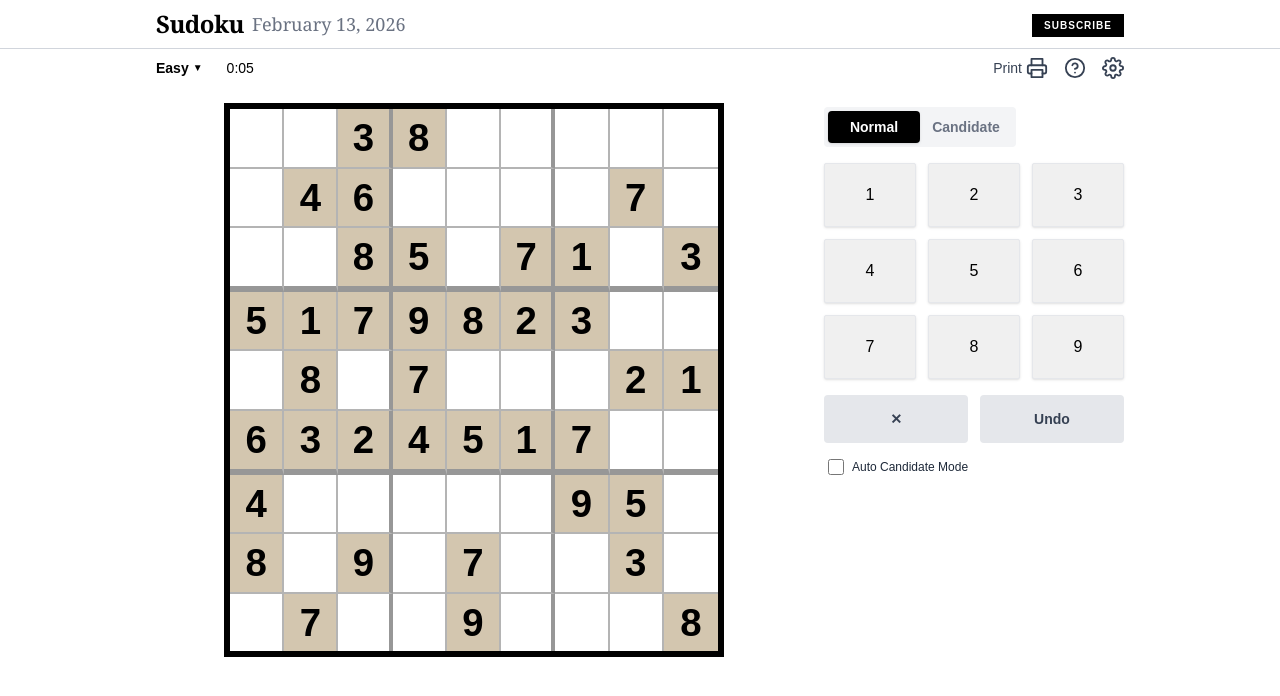
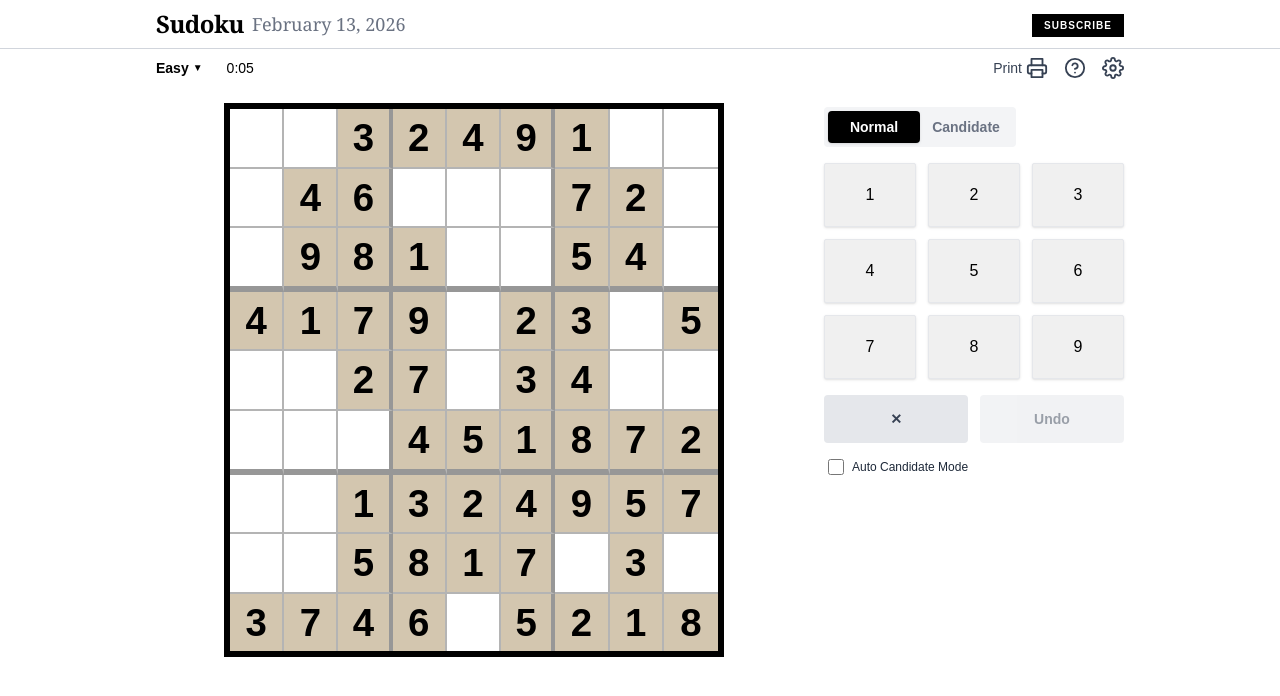
Before and after one commit to amna-mansoor/nyt-sudoku-clone, a React (Vite) app: page / in a window 1280 px wide. Shown: the top 696 px of the page. Built offline with nearby package versions, Linux system fonts and the light colour scheme.

Commit message:
new changes

```diff
--- a/src/App.jsx
+++ b/src/App.jsx
@@ -9,13 +9,13 @@ const HelpIcon = () => <svg xmlns="http://www.w3.org/2000/svg" width="22" height
 function App() {
   const [grid, setGrid] = useState([]);
   const [solvedGrid, setSolvedGrid] = useState([]);
+  const [history, setHistory] = useState([]); // Array to store previous moves
   const [selected, setSelected] = useState(null);
   const [difficulty, setDifficulty] = useState('Easy');
   const [mode, setMode] = useState('normal');
   const [autoCandidate, setAutoCandidate] = useState(false);
   const [timer, setTimer] = useState(0);
   const [isPaused, setIsPaused] = useState(false);
-  const [mistakes, setMistakes] = useState(0);
   const [gameWon, setGameWon] = useState(false);
   const [numberCounts, setNumberCounts] = useState({});
 
@@ -26,14 +26,13 @@ function App() {
         val: val === 0 ? null : val,
         isGiven: val !== 0,
         notes: [],
-        isError: false
       }))
     );
     setSolvedGrid(solved);
     setGrid(newGrid);
+    setHistory([]);
     setDifficulty(diff);
     setTimer(0);
-    setMistakes(0);
     setIsPaused(false);
     setGameWon(false);
     setSelected(null);
@@ -72,14 +71,10 @@ function App() {
     setNumberCounts(counts);
 
     if (isFull && !gameWon) {
-      // Validate against solution
       const isCorrect = grid.every((row, r) =>
         row.every((cell, c) => cell.val === solvedGrid[r][c])
       );
-
-      if (isCorrect) {
-        setGameWon(true);
-      }
+      if (isCorrect) setGameWon(true);
     }
   }, [grid, solvedGrid, gameWon]);
 
@@ -108,6 +103,11 @@ function App() {
     }
   };
 
+  const saveToHistory = () => {
+    const snapshot = grid.map(row => row.map(cell => ({ ...cell, notes: [...cell.notes] })));
+    setHistory(prev => [...prev, snapshot]);
+  };
+
   const handleInput = (num) => {
     if (!selected || isPaused || gameWon) return;
     const [r, c] = selected;
@@ -116,6 +116,8 @@ function App() {
 
     if (numberCounts[num] >= 9 && cell.val !== num) return;
 
+    saveToHistory();
+
     const newGrid = [...grid];
     newGrid[r] = [...grid[r]];
     newGrid[r][c] = { ...cell };
@@ -123,16 +125,9 @@ function App() {
     if (mode === 'normal') {
       if (newGrid[r][c].val === num) {
         newGrid[r][c].val = null;
-        newGrid[r][c].isError = false;
       } else {
         newGrid[r][c].val = num;
         newGrid[r][c].notes = [];
-        if (num !== solvedGrid[r][c]) {
-          newGrid[r][c].isError = true;
-          setMistakes(m => m + 1);
-        } else {
-          newGrid[r][c].isError = false;
-        }
       }
     } else if (mode === 'candidate' && !autoCandidate) {
        if (newGrid[r][c].val) return;
@@ -151,11 +146,18 @@ function App() {
     const [r, c] = selected;
     if (grid[r][c].isGiven) return;
 
+    saveToHistory();
     const newGrid = [...grid];
-    newGrid[r][c].val = null;
-    newGrid[r][c].isError = false;
+    newGrid[r][c] = { ...grid[r][c], val: null };
     setGrid(newGrid);
-  }
+  };
+
+  const handleUndo = () => {
+    if (history.length === 0 || isPaused || gameWon) return;
+    const previousGrid = history[history.length - 1];
+    setGrid(previousGrid);
+    setHistory(prev => prev.slice(0, -1));
+  };
 
   useEffect(() => {
     const handleKeyDown = (e) => {
@@ -171,9 +173,10 @@ function App() {
     };
     window.addEventListener('keydown', handleKeyDown);
     return () => window.removeEventListener('keydown', handleKeyDown);
-  }, [selected, grid, mode, isPaused, autoCandidate, numberCounts, gameWon]);
+  }, [selected, grid, mode, isPaused, autoCandidate, numberCounts, gameWon, history]);
 
   const isSelected = (r, c) => selected && selected[0] === r && selected[1] === c;
+
   const isRelated = (r, c) => {
     if (!selected) return false;
     const [sr, sc] = selected;
@@ -182,11 +185,32 @@ function App() {
     const startCol = sc - (sc % 3);
     return r >= startRow && r < startRow + 3 && c >= startCol && c < startCol + 3;
   };
+
   const isSameValue = (val) => {
     if (!selected || !val) return false;
     const [sr, sc] = selected;
     const selectedVal = grid[sr][sc].val;
     return selectedVal === val;
+  };
+
+  const isConflicting = (r, c) => {
+    const val = grid[r][c].val;
+    if (!val) return false;
+
+    for (let i = 0; i < 9; i++) {
+        if (i !== c && grid[r][i].val === val) return true;
+        if (i !== r && grid[i][c].val === val) return true;
+    }
+    const boxR = Math.floor(r / 3) * 3;
+    const boxC = Math.floor(c / 3) * 3;
+    for (let i = 0; i < 3; i++) {
+        for (let j = 0; j < 3; j++) {
+            const curR = boxR + i;
+            const curC = boxC + j;
+            if ((curR !== r || curC !== c) && grid[curR][curC].val === val) return true;
+        }
+    }
+    return false;
   };
 
   const TogglePill = () => (
@@ -230,7 +254,7 @@ function App() {
         </div>
       )}
 
-      {/* HEADER */}
+      {}
       <div className="w-full border-b border-gray-300 mb-2">
          <div className="max-w-[1000px] mx-auto px-4 h-12 flex items-center justify-between">
             <div className="flex items-center gap-2">
@@ -246,12 +270,12 @@ function App() {
       {}
       <div className="max-w-[1000px] mx-auto w-full px-4 flex justify-between items-center mb-6 text-sm font-medium">
          <div className="flex gap-6 items-center">
-            {/* Difficulty Selector */}
-            <div className="relative group">
+            {}
+            <div className="relative group z-30">
                <button className="flex items-center gap-1 font-bold hover:text-gray-600">
                   {difficulty} <span className="text-[10px]">▼</span>
                </button>
-               <div className="absolute top-full left-0 bg-white shadow-lg border border-gray-200 py-2 rounded-md hidden group-hover:block z-20 w-32">
+               <div className="absolute top-full left-0 bg-white shadow-lg border border-gray-200 py-2 rounded-md hidden group-hover:block w-32">
                   {['Easy', 'Medium', 'Hard'].map(d => (
                      <button
                         key={d}
@@ -275,7 +299,7 @@ function App() {
       {}
       <div className="w-full max-w-[1000px] mx-auto flex flex-col lg:flex-row justify-center gap-8 px-4 items-start">
 
-        {/* GRID */}
+        {}
         <div className="sudoku-container mb-6 lg:mb-0">
           <div className="sudoku-grid">
             {grid.map((row, r) => (
@@ -287,12 +311,14 @@ function App() {
                     "given": cell.isGiven,
                     "selected": isSelected(r, c) || (isSameValue(cell.val) && cell.val !== null),
                     "related": !isSelected(r, c) && !isSameValue(cell.val) && isRelated(r, c),
-                    "text-nyt-error": cell.isError,
-                    "text-black": !cell.isError,
                   })}
                 >
                   {cell.val ? (
-                    <span>{cell.val}</span>
+                    <>
+                      <span>{cell.val}</span>
+                      {}
+                      {isConflicting(r, c) && <div className="conflict-dot"></div>}
+                    </>
                   ) : (
                     <div className="candidates-grid">
                       {[1,2,3,4,5,6,7,8,9].map(n => (
@@ -332,16 +358,33 @@ function App() {
 
                 <div className="grid grid-cols-2 gap-3">
                     <button onClick={handleClear} className="h-12 bg-gray-200 text-gray-700 rounded text-sm font-bold hover:bg-gray-300 transition-colors">✕</button>
-                    <button className="h-12 bg-gray-200 text-gray-700 rounded text-sm font-bold hover:bg-gray-300 transition-colors">Undo</button>
+                    <button
+                       onClick={handleUndo}
+                       disabled={history.length === 0}
+                       className={classNames("h-12 bg-gray-200 text-gray-700 rounded text-sm font-bold transition-colors", {
+                         "opacity-50 cursor-not-allowed": history.length === 0,
+                         "hover:bg-gray-300": history.length > 0
+                       })}
+                    >
+                      Undo
+                    </button>
                 </div>
             </div>
-
 
             {}
             <div className="flex lg:hidden flex-col gap-4">
                 <div className="flex gap-4 h-12">
                     <div className="w-48 flex-shrink-0"><TogglePill /></div>
-                    <button className="flex-1 bg-gray-200 text-gray-700 rounded font-bold hover:bg-gray-300 transition-colors">Undo</button>
+                    <button
+                       onClick={handleUndo}
+                       disabled={history.length === 0}
+                       className={classNames("flex-1 bg-gray-200 text-gray-700 rounded font-bold transition-colors", {
+                         "opacity-50 cursor-not-allowed": history.length === 0,
+                         "hover:bg-gray-300": history.length > 0
+                       })}
+                    >
+                      Undo
+                    </button>
                 </div>
 
                 <div className="grid grid-cols-5 gap-2">
--- a/src/index.css
+++ b/src/index.css
@@ -124,3 +124,13 @@ body {
 .numpad-btn:hover {
   background-color: #e0e0e0;
 }
+.conflict-dot {
+  position: absolute;
+  bottom: 15%;
+  right: 22%;
+  width: clamp(6px, 1.2vw, 8px);
+  height: clamp(6px, 1.2vw, 8px);
+  background-color: #f23d3d;
+  border-radius: 50%;
+  pointer-events: none;
+}
--- a/src/sudoku.js
+++ b/src/sudoku.js
@@ -1,3 +1,4 @@
+
 const BLANK = 0;
 
 export const isValidMove = (grid, row, col, num) => {
@@ -38,6 +39,35 @@ const solveSudoku = (grid) => {
   return true;
 };
 
+const countSolutions = (grid, count = 0) => {
+  let row = -1;
+  let col = -1;
+  let isEmpty = true;
+  for (let i = 0; i < 9; i++) {
+    for (let j = 0; j < 9; j++) {
+      if (grid[i][j] === BLANK) {
+        row = i;
+        col = j;
+        isEmpty = false;
+        break;
+      }
+    }
+    if (!isEmpty) break;
+  }
+
+  if (isEmpty) return count + 1;
+
+  for (let num = 1; num <= 9; num++) {
+    if (isValidMove(grid, row, col, num)) {
+      grid[row][col] = num;
+      count = countSolutions(grid, count);
+      grid[row][col] = BLANK;
+      if (count > 1) return count;
+    }
+  }
+  return count;
+};
+
 const fillBox = (grid, row, col) => {
   let num;
   for (let i = 0; i < 3; i++) {
@@ -69,17 +99,29 @@ export const generateSudoku = (difficulty) => {
   solveSudoku(grid);
   const solvedGrid = grid.map(row => [...row]);
 
-  let attempts = difficulty === 'Easy' ? 43 : difficulty === 'Medium' ? 51 : 58;
+  let attempts = difficulty === 'Easy' ? 30 : difficulty === 'Medium' ? 48 : 58;
 
-  while (attempts > 0) {
-    let row = Math.floor(Math.random() * 9);
-    let col = Math.floor(Math.random() * 9);
-    while (grid[row][col] === BLANK) {
-      row = Math.floor(Math.random() * 9);
-      col = Math.floor(Math.random() * 9);
+  let cells = [];
+  for (let i = 0; i < 81; i++) cells.push(i);
+  cells.sort(() => Math.random() - 0.5);
+
+  for (let i = 0; i < 81; i++) {
+    if (attempts <= 0) break;
+
+    let row = Math.floor(cells[i] / 9);
+    let col = cells[i] % 9;
+    let backup = grid[row][col];
+
+    if (backup !== BLANK) {
+      grid[row][col] = BLANK;
+
+      let copy = grid.map(r => [...r]);
+      if (countSolutions(copy) !== 1) {
+        grid[row][col] = backup;
+      } else {
+        attempts--;
+      }
     }
-    grid[row][col] = BLANK;
-    attempts--;
   }
 
   return { initialGrid: grid, solvedGrid };
```
